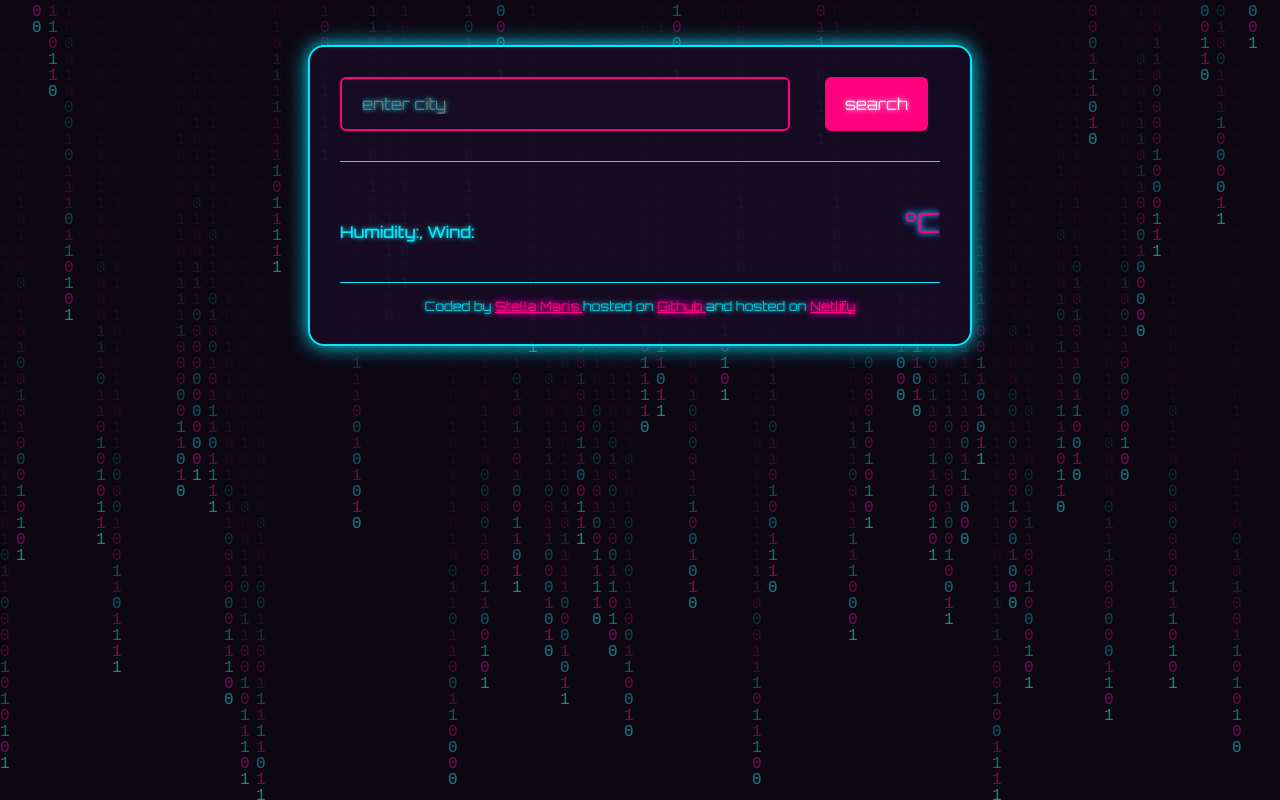
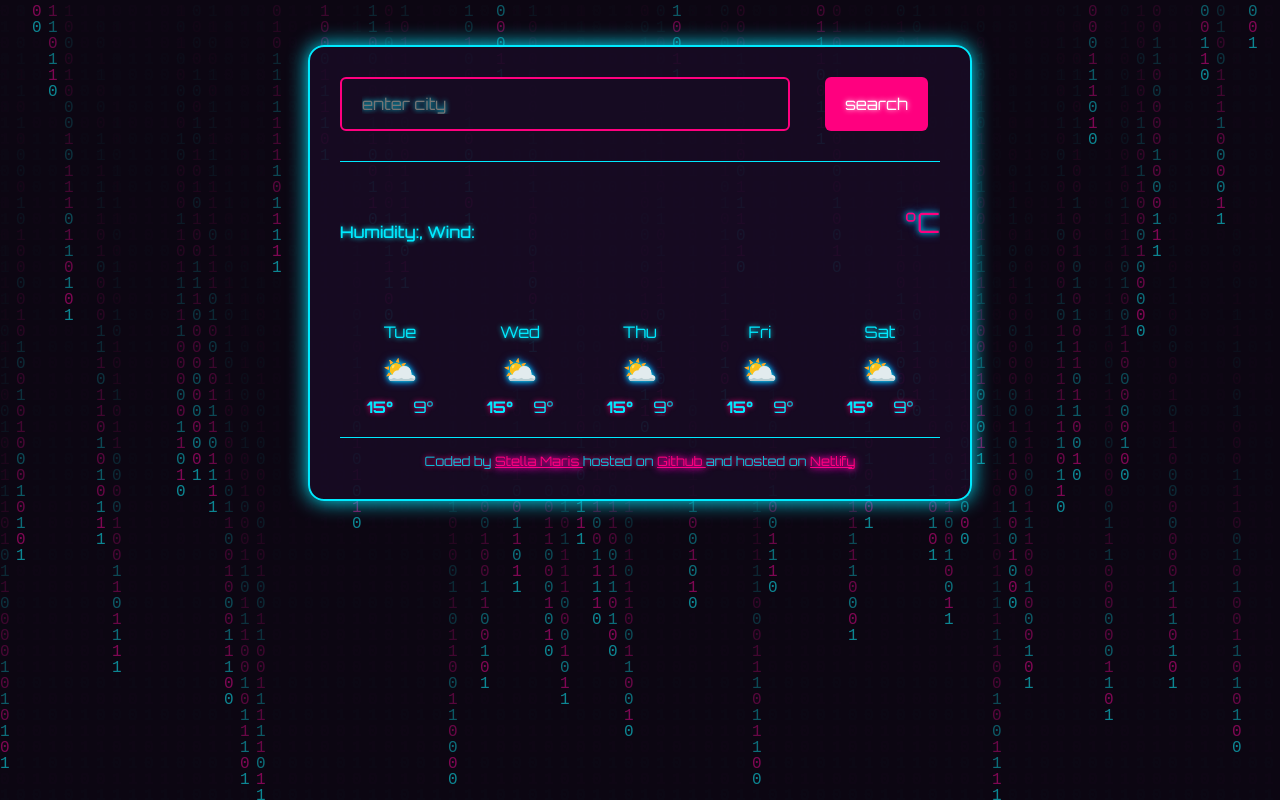
Before and after one commit to smstellar91/Meteo-vanilla-project, a plain HTML site: page index.html in a window 1280 px wide. Drawn offline with nearby package versions, Linux system fonts and the light colour scheme; no server answers; a web font is replaced by a local one.

Commit message:
Inject the forecast HTML from JS

```diff
--- a/index.html
+++ b/index.html
@@ -33,14 +33,14 @@
     </p>
 </div>
 <div class="weather-temperature-container">
-<div id="icon">
-    </div>
+<div id="icon"> </div>
     <div class="weather-temperature" id="temperature"></div>
      <div class="weather-unit">°C</div>
     </div>
 </div>
+<div class="weather-forecast" id="forecast">
+</div>
 </main>
-
 <footer>
     Coded by <a href="https://github.com/smstellar91"target="_blank"> Stella Maris </a> hosted on <a href="https://github.com/smstellar91/Meteo-vanilla-project"target="_blank"> Github </a>
     and hosted on <a href="https://meteo-vanilla-app.netlify.app/"target="_blank">Netlify </a>
--- a/src/index.js
+++ b/src/index.js
@@ -43,7 +43,34 @@ function handleSearchSubmit(event){
     searchCity(searchInput.value);
 }
 
+function displayForecast(){
+    let forecastElement = document.querySelector("#forecast");
+
+    let days=["Tue","Wed","Thu","Fri","Sat"];
+    let forecastHTML = "";
+
+    days.forEach(function(day){
+        forecastHTML =
+        forecastHTML +
+        `
+        <div class="weather-forecast-day">
+            <div class="weather-forecast-date">${day}</div>
+            <div class="weather-forecast-icon">⛅</div>
+            <div class="weather-forecast-temperatures">
+                <div class="weather-forecast-temperature">
+                    <strong>15°</strong>
+                </div>
+                <div class="weather-forecast-temperature"> 9°</div>
+            </div>
+        </div>
+    `;
+    });
+
+    forecastElement.innerHTML=forecastHTML;
+}
+
 let searchFormElement=document.querySelector("#search-form");
 searchFormElement.addEventListener("submit",handleSearchSubmit);
 
 searchCity("Amsterdam");
+displayForecast();
--- a/src/matrix.js
+++ b/src/matrix.js
@@ -29,10 +29,10 @@ function drawMatrix() {
 
     setTimeout(() => {
         requestAnimationFrame(drawMatrix);
-    }, 50); // Adjust the value (e.g., 70 for even slower)
+    }, 50);
 }
 
-// Run the animation
+
 drawMatrix();
 
 window.addEventListener("resize", () => {
--- a/src/style.css
+++ b/src/style.css
@@ -56,7 +56,6 @@ header {
     padding: 15px 20px;
     font-size: 16px;
     text-shadow: 0 0 5px #00eaff;
-
 }
 
 .search-form-button {
@@ -136,12 +135,41 @@ header {
     font-size: 28px;
     color: #ff007f;
 }
+.weather-forecast{
+    display: flex;
+    justify-content: space-around;
+    margin-top: 40px;
+}
+.weather-forecast-date {
+    text-align: center;
+    font-size: 16px;
+    color: #00eaff;
+    text-shadow: 0 0 5px #00eaff;
+    margin-bottom: 10px;
+}
+.weather-forecast-icon{
+    font-size: 28px;
+    text-align: center;
+}
 
+.weather-forecast-temperatures {
+    text-align: center;
+    font-size: 16px;
+    color: #00eaff;
+    text-shadow: 0 0 5px #ff007f;
+    margin-top: 10px;
+    display: flex;
+    justify-content: center;
+    margin-bottom: 20px;
+}
+.weather-forecast-temperature{
+padding: 0 10px;
+}
 footer {
     border-top: 1px solid #00eaff;
     padding: 15px 0 0 0;
     text-align: center;
     font-size: 13px;
     color: rgba(0, 234, 255, 0.8);
-    text-shadow: 0 0 5px #00eaff;
+    text-shadow: 0 0 5px #ff007f;
 }
```
